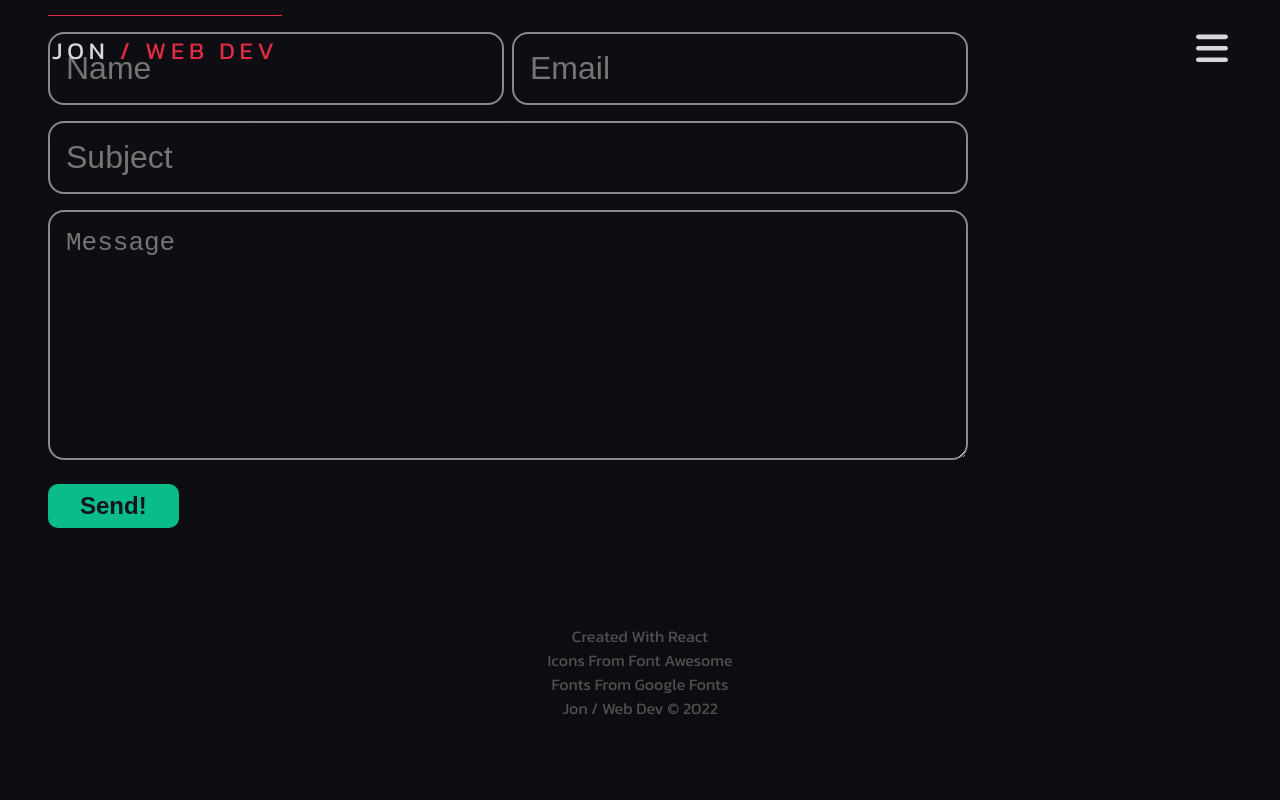
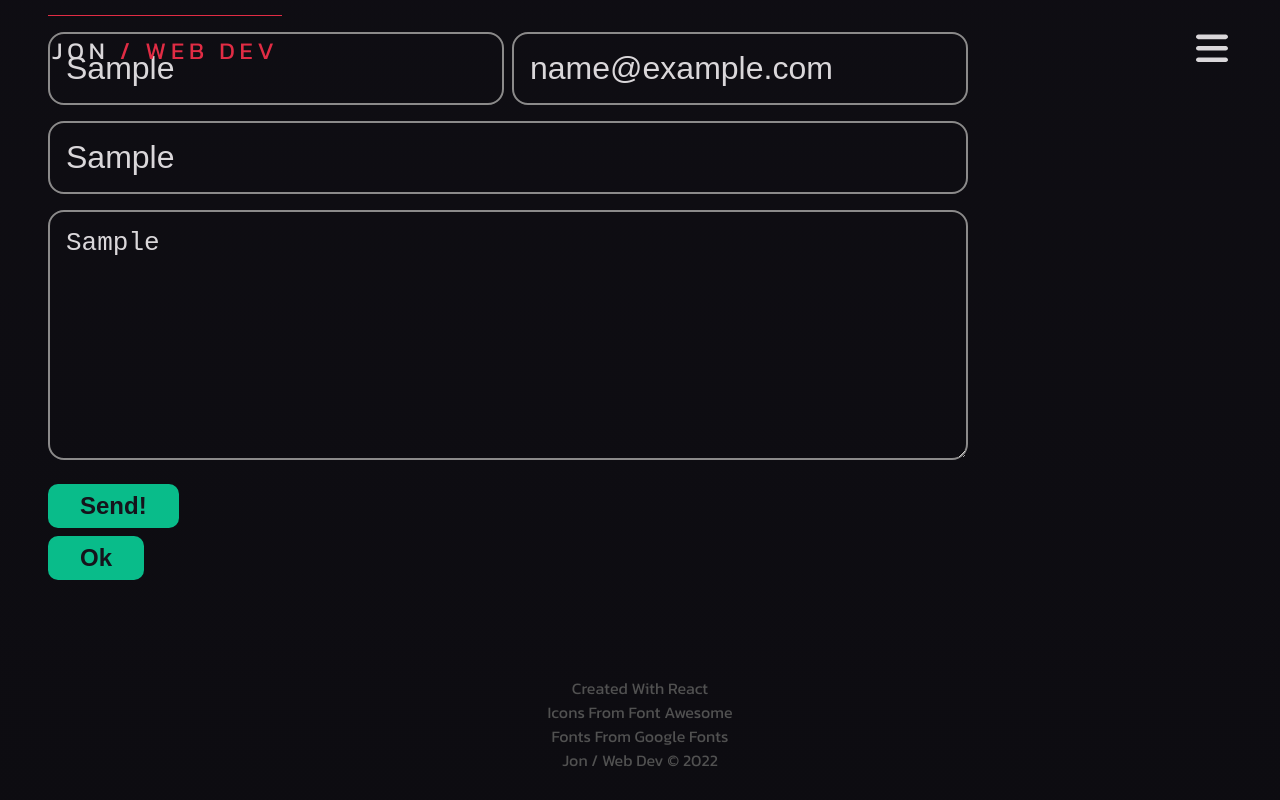
Before and after one commit to venoblin/personal-portfolio-frontend, a React (Create React App) app: page / in a window 1280 px wide. Both pictures are taken after typing "Sample", "name@example.com", "Sample", "Sample" into the empty fields and a click on the button "Send!". Shown: the part 3739-4539 px from the top of the page. Built offline with nearby package versions, Linux system fonts and the light colour scheme; no server answers.

Commit message:
worked on pop up

```diff
--- a/src/components/PopUp.jsx
+++ b/src/components/PopUp.jsx
@@ -1,12 +1,14 @@
 import '../styles/PopUp.css'
-import { Link } from 'react-router-dom'
 
 const PopUp = (props) => {
+  const clickHandler = () => {
+    props.toggleIsPopUp(currentState => !currentState)
+  }
+
   return (
     <div className='PopUp'>
-      <h1>{props.code}</h1>
-      <h2>{props.msg}</h2>
-      <Link className='btn' to='/'>Home</Link>
+      <p>{props.msg}</p>
+      <button className='btn' onClick={clickHandler}>Ok</button>
     </div>
   )
 }
--- a/src/components/sections/Contact.jsx
+++ b/src/components/sections/Contact.jsx
@@ -3,6 +3,7 @@ import emojiWaving from './../../images/emoji-waving.gif'
 import axios from 'axios'
 import { BACKEND_API } from '../../global'
 import { useState } from 'react'
+import PopUp from '../PopUp'
 
 const Contact = () => {
   const [formState, setFormState] = useState({
@@ -11,6 +12,8 @@ const Contact = () => {
     subject: '',
     message: ''
   })
+  const [isPopUp, toggleIsPopUp] = useState(false)
+  const [popUpMsg, setPopUpMsg] = useState('')
 
   const handleChange = (evt) => {
     const input = evt.target
@@ -20,19 +23,21 @@ const Contact = () => {
 
   const handleSubmit = async (evt) => {
     evt.preventDefault()
-    await axios.post(BACKEND_API, formState)
-      .then(res => {
-        console.log(res)
-      }).catch(err => {
-        console.log(err)
-      })
+    // await axios.post(BACKEND_API, formState)
+    //   .then(res => {
+    //     console.log(res)
+    //   }).catch(err => {
+    //     console.log(err)
+    //   })
 
-    setFormState({
-      name: '',
-      email: '',
-      subject: '',
-      message: ''
-    })
+    // setFormState({
+    //   name: '',
+    //   email: '',
+    //   subject: '',
+    //   message: ''
+    // })
+
+    toggleIsPopUp(currentState => !currentState)
   }
 
   return (
@@ -89,6 +94,10 @@ const Contact = () => {
           <button className="btn" type="submit">
             Send!
           </button>
+
+          {isPopUp &&
+            <PopUp msg={popUpMsg} toggleState={toggleIsPopUp} />
+          }
         </form>
 
         <div className="emoji-wrapper">
```
